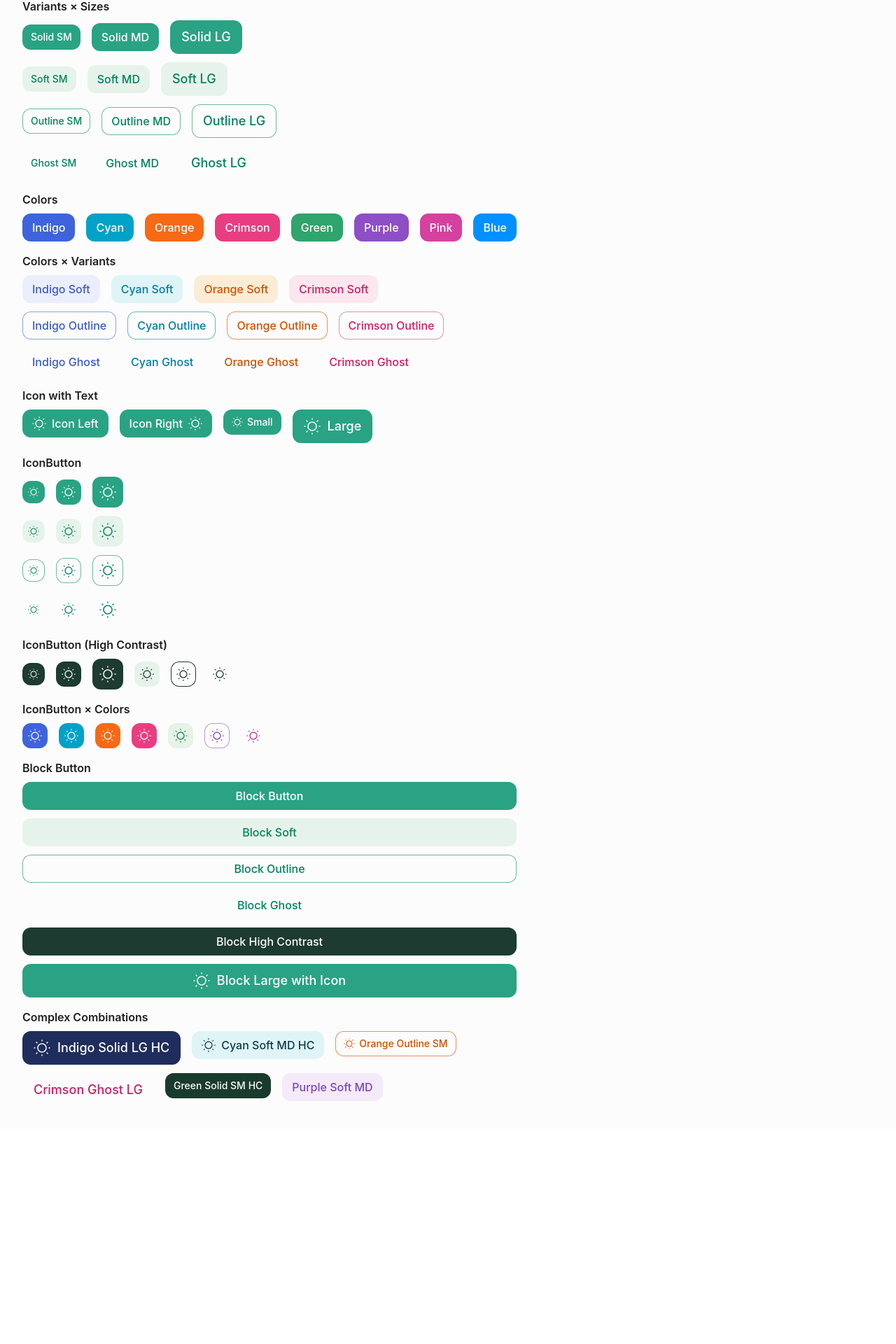
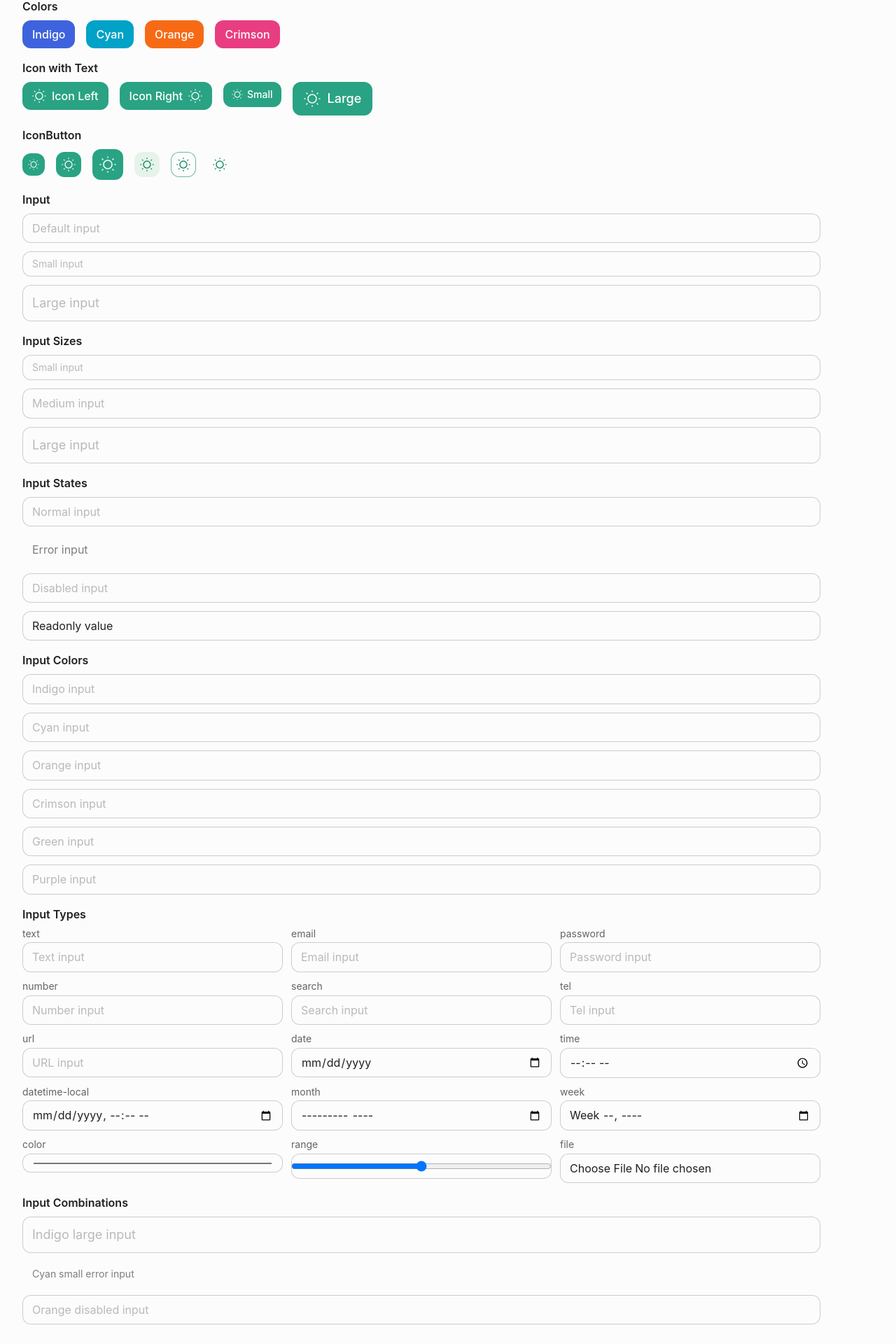
Before and after one commit to rhseung/ui-kit, a React (Vite) app: page / in a window 1280 px wide. Shown: the part 422-2342 px from the top of the page at 70% size. Before the commit the page ends 2035 px from the top, so only its background shows below. Built offline with nearby package versions, Linux system fonts and the light colour scheme; a web font is replaced by a local one.

Commit message:
feat: basic implementation of input

```diff
--- a/src/components/ui/input.tsx
+++ b/src/components/ui/input.tsx
@@ -1,31 +1,54 @@
 import React from 'react';
 
+import type { VariantProps } from 'tailwind-variants';
+
+import { useTheme } from '@/hooks/use-theme';
+import type { HueName } from '@/styles/colors';
 import { cn, tv } from '@/utils';
 
 export interface InputProps
-  extends React.InputHTMLAttributes<HTMLInputElement> {
-  error?: boolean;
+  extends Omit<React.InputHTMLAttributes<HTMLInputElement>, 'size'> {
+  size?: VariantProps<typeof inputStyles>['size'];
+  color?: HueName;
+  error?: VariantProps<typeof inputStyles>['error'];
 }
 
-const inputStyles = tv({});
+// placeholder: --gray-a8
+// text-selection: --accent-a5
+// text-color: --accent-12? --gray-12?
+// inset-ring: 1px --gray-a7
+// inset-ring-focus: 2px --accent-8
+
+const inputStyles = tv({
+  base: 'text-body w-full rounded-xl border-none px-3.5 shadow-none focus:outline-none',
+  variants: {
+    size: {
+      sm: 'py-2 text-sm',
+      md: 'py-2.5',
+      lg: 'py-3 text-lg',
+    },
+    error: {
+      true: '', // TODO: error style
+      false: cn(
+        'text-(--gray-12) inset-ring inset-ring-(--gray-a7) selection:bg-(--accent-a5) placeholder:text-(--gray-a8)',
+        'focus:inset-ring-2 focus:inset-ring-(--accent-8)',
+        // TODO: 'disabled:'
+      ),
+    },
+  },
+});
+
+// TODO: input type 디자인 전부 고려 (ex. number, search, date, time, datetime-local, month, week, color, range, file)
 
 export const Input = React.forwardRef<HTMLInputElement, InputProps>(
-  ({ className, error = false, ...props }, ref) => {
+  ({ size = 'md', color, error = false, className, ...props }, ref) => {
+    const { accent } = useTheme();
+
     return (
       <input
         ref={ref}
-        className={cn(
-          'text-body inset-ring- w-full rounded-lg px-4 py-3',
-          'shadow-none inset-ring-2 focus:inset-ring-2 focus:outline-none',
-          error && 'inset-ring-2',
-          'bg-input-bg-default text-input-fg-default inset-ring-input-border-default',
-          'placeholder:text-input-fg-default',
-          'focus:bg-input-bg-focused focus:text-input-fg-focused focus:inset-ring-input-border-focused',
-          'disabled:bg-input-bg-disabled disabled:text-input-fg-disabled disabled:inset-ring-input-border-disabled',
-          error &&
-            'bg-input-bg-error text-input-fg-error inset-ring-input-border-error',
-          className,
-        )}
+        data-accent={color ?? accent}
+        className={inputStyles({ size, error, className })}
         {...props}
       />
     );
--- a/src/routes/index.tsx
+++ b/src/routes/index.tsx
@@ -3,7 +3,7 @@ import 'react';
 import { createFileRoute } from '@tanstack/react-router';
 
 import { SunIcon } from '@/assets';
-import { Button, IconButton } from '@/components';
+import { Button, IconButton, Input } from '@/components';
 import { useTheme } from '@/hooks/use-theme';
 import { type HueName, hueNames } from '@/styles/colors';
 import { cn } from '@/utils/cn';
@@ -96,59 +96,6 @@ function App() {
           </div>
         </div>
 
-        {/* Variants × Sizes */}
-        <div className="flex flex-col gap-2">
-          <div className={cn('text-title-4 font-semibold text-(--gray-12)')}>
-            Variants × Sizes
-          </div>
-          <div className="flex flex-col gap-3">
-            <div className="flex flex-wrap items-center gap-4">
-              <Button variant="solid" size="sm">
-                Solid SM
-              </Button>
-              <Button variant="solid" size="md">
-                Solid MD
-              </Button>
-              <Button variant="solid" size="lg">
-                Solid LG
-              </Button>
-            </div>
-            <div className="flex flex-wrap items-center gap-4">
-              <Button variant="soft" size="sm">
-                Soft SM
-              </Button>
-              <Button variant="soft" size="md">
-                Soft MD
-              </Button>
-              <Button variant="soft" size="lg">
-                Soft LG
-              </Button>
-            </div>
-            <div className="flex flex-wrap items-center gap-4">
-              <Button variant="outline" size="sm">
-                Outline SM
-              </Button>
-              <Button variant="outline" size="md">
-                Outline MD
-              </Button>
-              <Button variant="outline" size="lg">
-                Outline LG
-              </Button>
-            </div>
-            <div className="flex flex-wrap items-center gap-4">
-              <Button variant="ghost" size="sm">
-                Ghost SM
-              </Button>
-              <Button variant="ghost" size="md">
-                Ghost MD
-              </Button>
-              <Button variant="ghost" size="lg">
-                Ghost LG
-              </Button>
-            </div>
-          </div>
-        </div>
-
         {/* Colors */}
         <div className="flex flex-col gap-2">
           <div className={cn('text-title-4 font-semibold text-(--gray-12)')}>
@@ -167,69 +114,6 @@ function App() {
             <Button color="crimson" variant="solid">
               Crimson
             </Button>
-            <Button color="green" variant="solid">
-              Green
-            </Button>
-            <Button color="purple" variant="solid">
-              Purple
-            </Button>
-            <Button color="pink" variant="solid">
-              Pink
-            </Button>
-            <Button color="blue" variant="solid">
-              Blue
-            </Button>
-          </div>
-        </div>
-
-        {/* Colors with Variants */}
-        <div className="flex flex-col gap-2">
-          <div className={cn('text-title-4 font-semibold text-(--gray-12)')}>
-            Colors × Variants
-          </div>
-          <div className="flex flex-col gap-3">
-            <div className="flex flex-wrap items-start gap-4">
-              <Button color="indigo" variant="soft">
-                Indigo Soft
-              </Button>
-              <Button color="cyan" variant="soft">
-                Cyan Soft
-              </Button>
-              <Button color="orange" variant="soft">
-                Orange Soft
-              </Button>
-              <Button color="crimson" variant="soft">
-                Crimson Soft
-              </Button>
-            </div>
-            <div className="flex flex-wrap items-start gap-4">
-              <Button color="indigo" variant="outline">
-                Indigo Outline
-              </Button>
-              <Button color="cyan" variant="outline">
-                Cyan Outline
-              </Button>
-              <Button color="orange" variant="outline">
-                Orange Outline
-              </Button>
-              <Button color="crimson" variant="outline">
-                Crimson Outline
-              </Button>
-            </div>
-            <div className="flex flex-wrap items-start gap-4">
-              <Button color="indigo" variant="ghost">
-                Indigo Ghost
-              </Button>
-              <Button color="cyan" variant="ghost">
-                Cyan Ghost
-              </Button>
-              <Button color="orange" variant="ghost">
-                Orange Ghost
-              </Button>
-              <Button color="crimson" variant="ghost">
-                Crimson Ghost
-              </Button>
-            </div>
           </div>
         </div>
 
@@ -259,7 +143,6 @@ function App() {
           <div className={cn('text-title-4 font-semibold text-(--gray-12)')}>
             IconButton
           </div>
-          <div className="flex flex-col gap-3">
           <div className="flex flex-wrap items-center gap-4">
             <IconButton size="sm" variant="solid">
               <SunIcon />
@@ -270,153 +153,164 @@ function App() {
             <IconButton size="lg" variant="solid">
               <SunIcon />
             </IconButton>
-            </div>
-            <div className="flex flex-wrap items-center gap-4">
-              <IconButton size="sm" variant="soft">
-                <SunIcon />
-              </IconButton>
             <IconButton size="md" variant="soft">
-                <SunIcon />
-              </IconButton>
-              <IconButton size="lg" variant="soft">
-                <SunIcon />
-              </IconButton>
-            </div>
-            <div className="flex flex-wrap items-center gap-4">
-              <IconButton size="sm" variant="outline">
               <SunIcon />
             </IconButton>
             <IconButton size="md" variant="outline">
               <SunIcon />
             </IconButton>
-              <IconButton size="lg" variant="outline">
-                <SunIcon />
-              </IconButton>
-            </div>
-            <div className="flex flex-wrap items-center gap-4">
-              <IconButton size="sm" variant="ghost">
-                <SunIcon />
-              </IconButton>
             <IconButton size="md" variant="ghost">
-                <SunIcon />
-              </IconButton>
-              <IconButton size="lg" variant="ghost">
-                <SunIcon />
-              </IconButton>
-            </div>
-          </div>
-        </div>
-
-        {/* IconButton with highContrast */}
-        <div className="flex flex-col gap-2">
-          <div className={cn('text-title-4 font-semibold text-(--gray-12)')}>
-            IconButton (High Contrast)
-          </div>
-          <div className="flex flex-wrap items-center gap-4">
-            <IconButton size="sm" variant="solid" highContrast>
-              <SunIcon />
-            </IconButton>
-            <IconButton size="md" variant="solid" highContrast>
-              <SunIcon />
-            </IconButton>
-            <IconButton size="lg" variant="solid" highContrast>
-              <SunIcon />
-            </IconButton>
-            <IconButton size="md" variant="soft" highContrast>
-              <SunIcon />
-            </IconButton>
-            <IconButton size="md" variant="outline" highContrast>
-              <SunIcon />
-            </IconButton>
-            <IconButton size="md" variant="ghost" highContrast>
               <SunIcon />
             </IconButton>
           </div>
         </div>
 
-        {/* IconButton with Colors */}
+        {/* Input */}
         <div className="flex flex-col gap-2">
           <div className={cn('text-title-4 font-semibold text-(--gray-12)')}>
-            IconButton × Colors
+            Input
           </div>
-          <div className="flex flex-wrap items-center gap-4">
-            <IconButton color="indigo" variant="solid">
-              <SunIcon />
-            </IconButton>
-            <IconButton color="cyan" variant="solid">
-              <SunIcon />
-            </IconButton>
-            <IconButton color="orange" variant="solid">
-              <SunIcon />
-            </IconButton>
-            <IconButton color="crimson" variant="solid">
-              <SunIcon />
-            </IconButton>
-            <IconButton color="green" variant="soft">
-              <SunIcon />
-            </IconButton>
-            <IconButton color="purple" variant="outline">
-              <SunIcon />
-            </IconButton>
-            <IconButton color="pink" variant="ghost">
-              <SunIcon />
-            </IconButton>
+          <div className="flex flex-col gap-3">
+            <Input placeholder="Default input" />
+            <Input placeholder="Small input" size="sm" />
+            <Input placeholder="Large input" size="lg" />
           </div>
         </div>
 
-        {/* Block Button */}
+        {/* Input Sizes */}
         <div className="flex flex-col gap-2">
           <div className={cn('text-title-4 font-semibold text-(--gray-12)')}>
-            Block Button
+            Input Sizes
           </div>
           <div className="flex flex-col gap-3">
-            <Button block>Block Button</Button>
-            <Button block variant="soft">
-              Block Soft
-            </Button>
-            <Button block variant="outline">
-              Block Outline
-            </Button>
-            <Button block variant="ghost">
-              Block Ghost
-            </Button>
-            <Button block highContrast>
-              Block High Contrast
-            </Button>
-            <Button block size="lg">
-              <SunIcon /> Block Large with Icon
-            </Button>
+            <Input size="sm" placeholder="Small input" />
+            <Input size="md" placeholder="Medium input" />
+            <Input size="lg" placeholder="Large input" />
           </div>
         </div>
 
-        {/* Complex Combinations */}
+        {/* Input States */}
         <div className="flex flex-col gap-2">
           <div className={cn('text-title-4 font-semibold text-(--gray-12)')}>
-            Complex Combinations
+            Input States
           </div>
           <div className="flex flex-col gap-3">
-            <div className="flex flex-wrap items-start gap-4">
-              <Button color="indigo" variant="solid" size="lg" highContrast>
-                <SunIcon /> Indigo Solid LG HC
-              </Button>
-              <Button color="cyan" variant="soft" size="md" highContrast>
-                <SunIcon /> Cyan Soft MD HC
-              </Button>
-              <Button color="orange" variant="outline" size="sm">
-                <SunIcon /> Orange Outline SM
-              </Button>
+            <Input placeholder="Normal input" />
+            <Input placeholder="Error input" error />
+            <Input placeholder="Disabled input" disabled />
+            <Input
+              placeholder="Readonly input"
+              readOnly
+              value="Readonly value"
+            />
           </div>
-            <div className="flex flex-wrap items-start gap-4">
-              <Button color="crimson" variant="ghost" size="lg">
-                Crimson Ghost LG
-              </Button>
-              <Button color="green" variant="solid" size="sm" highContrast>
-                Green Solid SM HC
-              </Button>
-              <Button color="purple" variant="soft" size="md">
-                Purple Soft MD
-              </Button>
         </div>
+
+        {/* Input Colors */}
+        <div className="flex flex-col gap-2">
+          <div className={cn('text-title-4 font-semibold text-(--gray-12)')}>
+            Input Colors
+          </div>
+          <div className="flex flex-col gap-3">
+            <Input color="indigo" placeholder="Indigo input" />
+            <Input color="cyan" placeholder="Cyan input" />
+            <Input color="orange" placeholder="Orange input" />
+            <Input color="crimson" placeholder="Crimson input" />
+            <Input color="green" placeholder="Green input" />
+            <Input color="purple" placeholder="Purple input" />
+          </div>
+        </div>
+
+        {/* Input Types */}
+        <div className="flex flex-col gap-2">
+          <div className={cn('text-title-4 font-semibold text-(--gray-12)')}>
+            Input Types
+          </div>
+          <div className="grid grid-cols-1 gap-3 md:grid-cols-2 lg:grid-cols-3">
+            <div className="flex flex-col gap-1">
+              <label className="text-caption text-(--gray-11)">text</label>
+              <Input type="text" placeholder="Text input" />
+            </div>
+            <div className="flex flex-col gap-1">
+              <label className="text-caption text-(--gray-11)">email</label>
+              <Input type="email" placeholder="Email input" />
+            </div>
+            <div className="flex flex-col gap-1">
+              <label className="text-caption text-(--gray-11)">password</label>
+              <Input type="password" placeholder="Password input" />
+            </div>
+            <div className="flex flex-col gap-1">
+              <label className="text-caption text-(--gray-11)">number</label>
+              <Input type="number" placeholder="Number input" />
+            </div>
+            <div className="flex flex-col gap-1">
+              <label className="text-caption text-(--gray-11)">search</label>
+              <Input type="search" placeholder="Search input" />
+            </div>
+            <div className="flex flex-col gap-1">
+              <label className="text-caption text-(--gray-11)">tel</label>
+              <Input type="tel" placeholder="Tel input" />
+            </div>
+            <div className="flex flex-col gap-1">
+              <label className="text-caption text-(--gray-11)">url</label>
+              <Input type="url" placeholder="URL input" />
+            </div>
+            <div className="flex flex-col gap-1">
+              <label className="text-caption text-(--gray-11)">date</label>
+              <Input type="date" />
+            </div>
+            <div className="flex flex-col gap-1">
+              <label className="text-caption text-(--gray-11)">time</label>
+              <Input type="time" />
+            </div>
+            <div className="flex flex-col gap-1">
+              <label className="text-caption text-(--gray-11)">
+                datetime-local
+              </label>
+              <Input type="datetime-local" />
+            </div>
+            <div className="flex flex-col gap-1">
+              <label className="text-caption text-(--gray-11)">month</label>
+              <Input type="month" />
+            </div>
+            <div className="flex flex-col gap-1">
+              <label className="text-caption text-(--gray-11)">week</label>
+              <Input type="week" />
+            </div>
+            <div className="flex flex-col gap-1">
+              <label className="text-caption text-(--gray-11)">color</label>
+              <Input type="color" />
+            </div>
+            <div className="flex flex-col gap-1">
+              <label className="text-caption text-(--gray-11)">range</label>
+              <Input type="range" />
+            </div>
+            <div className="flex flex-col gap-1">
+              <label className="text-caption text-(--gray-11)">file</label>
+              <Input type="file" />
+            </div>
+          </div>
+        </div>
+
+        {/* Input Combinations */}
+        <div className="flex flex-col gap-2">
+          <div className={cn('text-title-4 font-semibold text-(--gray-12)')}>
+            Input Combinations
+          </div>
+          <div className="flex flex-col gap-3">
+            <Input color="indigo" size="lg" placeholder="Indigo large input" />
+            <Input
+              color="cyan"
+              size="sm"
+              error
+              placeholder="Cyan small error input"
+            />
+            <Input
+              color="orange"
+              size="md"
+              disabled
+              placeholder="Orange disabled input"
+            />
           </div>
         </div>
       </div>
```
Lines whose indentation alone changed are shown as unchanged.
